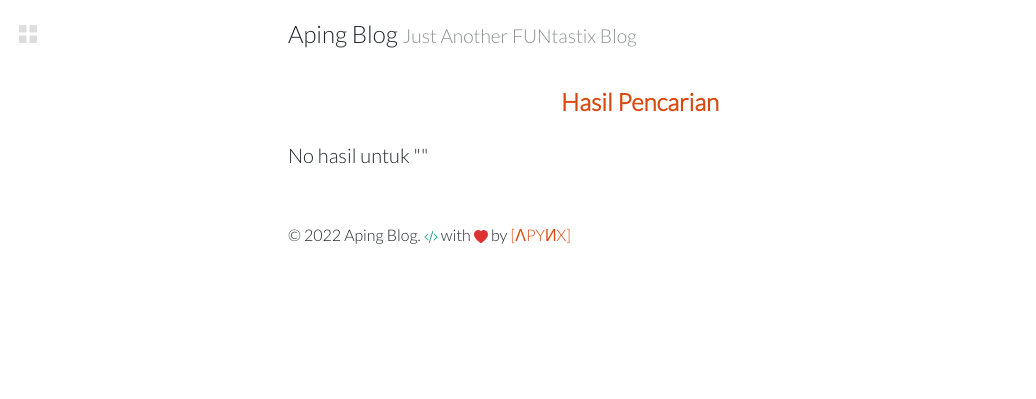
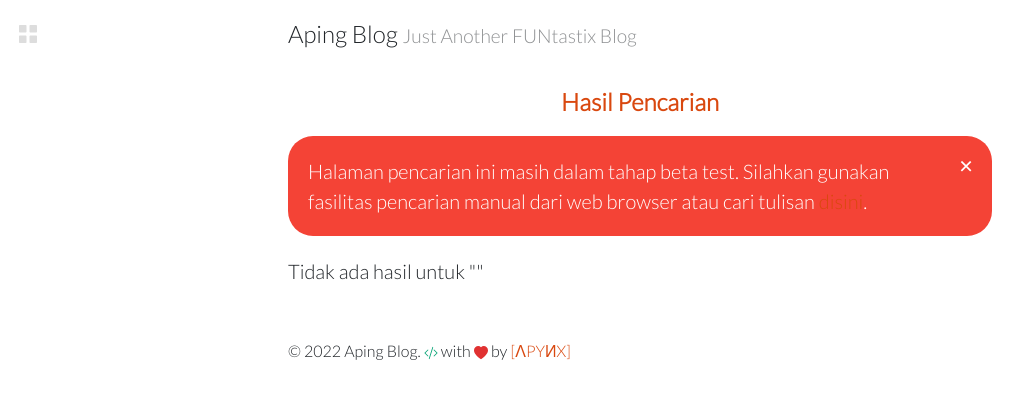
Before and after one commit to apynx/apynx.github.io, a Jekyll site: the page built from search.html, in a window 1280 px wide. Shown: the top 399 px of the page, without its empty margins (0-1036 px from the left). Built offline with Jekyll 4.4.1, drawn with Linux system fonts in a browser that asks for light colours.

Commit message:
update search script

```diff
--- a/Gemfile
+++ b/Gemfile
@@ -36,3 +36,4 @@ gem "http_parser.rb", "~> 0.6.0", :platforms => [:jruby]
 gem "webrick", "~> 1.7"
 gem "ockham"
 gem 'jekyll-seo-tag'
+gem 'jemoji'
--- a/_config.yml
+++ b/_config.yml
@@ -46,6 +46,7 @@ plugins:
   - jekyll-paginate
   - jekyll-remote-theme
   - jekyll-seo-tag
+  - jemoji
 
 paginate: 5
 paginate_path: /halaman/:num/
--- a/_sass/ockham/_custom.scss
+++ b/_sass/ockham/_custom.scss
@@ -153,3 +153,29 @@ textarea { width: 73%; }
 		}
 	}
 }
+
+/* The alert message box */
+.alert {
+  padding: 20px;
+  background-color: #f44336; /* Red */
+  color: white;
+  margin-bottom: 15px;
+  border-radius: 25px;
+}
+
+/* The close button */
+.closebtn {
+  margin-left: 15px;
+  color: white;
+  font-weight: bold;
+  float: right;
+  font-size: 22px;
+  line-height: 20px;
+  cursor: pointer;
+  transition: 0.3s;
+}
+
+/* When moving the mouse over the close button */
+.closebtn:hover {
+  color: black;
+}
--- a/assets/js/search.js
+++ b/assets/js/search.js
@@ -73,10 +73,10 @@ layout: null
 			});
 
 			searchResultsEl.innerHTML = resultsHTML;
-			searchProcessEl.innerText = "Showing";
+			searchProcessEl.innerText = "Menampilkan";
 		} else {
-			searchResultsEl.style.display = "none";
-			searchProcessEl.innerText = "No";
+			searchResultsEl.style.display = "tidak ada";
+			searchProcessEl.innerText = "Tidak ada";
 		}
 	}
 
--- a/search.html
+++ b/search.html
@@ -4,6 +4,11 @@ title: Hasil Pencarian
 permalink: /search/
 sitemap: false
 ---
+<div class="alert">
+	<span class="closebtn" onclick="this.parentElement.style.display='none';">&times;</span>
+	Halaman pencarian ini masih dalam tahap beta test. Silahkan gunakan fasilitas pencarian manual dari web browser atau cari tulisan <a href="{{ site.baseurl }}/kategori/" title="Kategori Tulisan">disini</a>.
+  </div>
+
 <p><span id="search-process">Menampilkan</span> hasil <span id="search-query-container" style="display: none;">untuk "<strong id="search-query"></strong>"</span></p>
 <ul id="search-results"></ul>
 
```
Also changed, not shown: _posts/2022-04-30-post-styles.md (+10 -2 lines), _posts/2022-05-01-mayday.md (+4 -4 lines), _posts/2022-05-03-kenapa-pindah-ke-jekyll.md (+6 -4 lines), Gemfile.lock.
